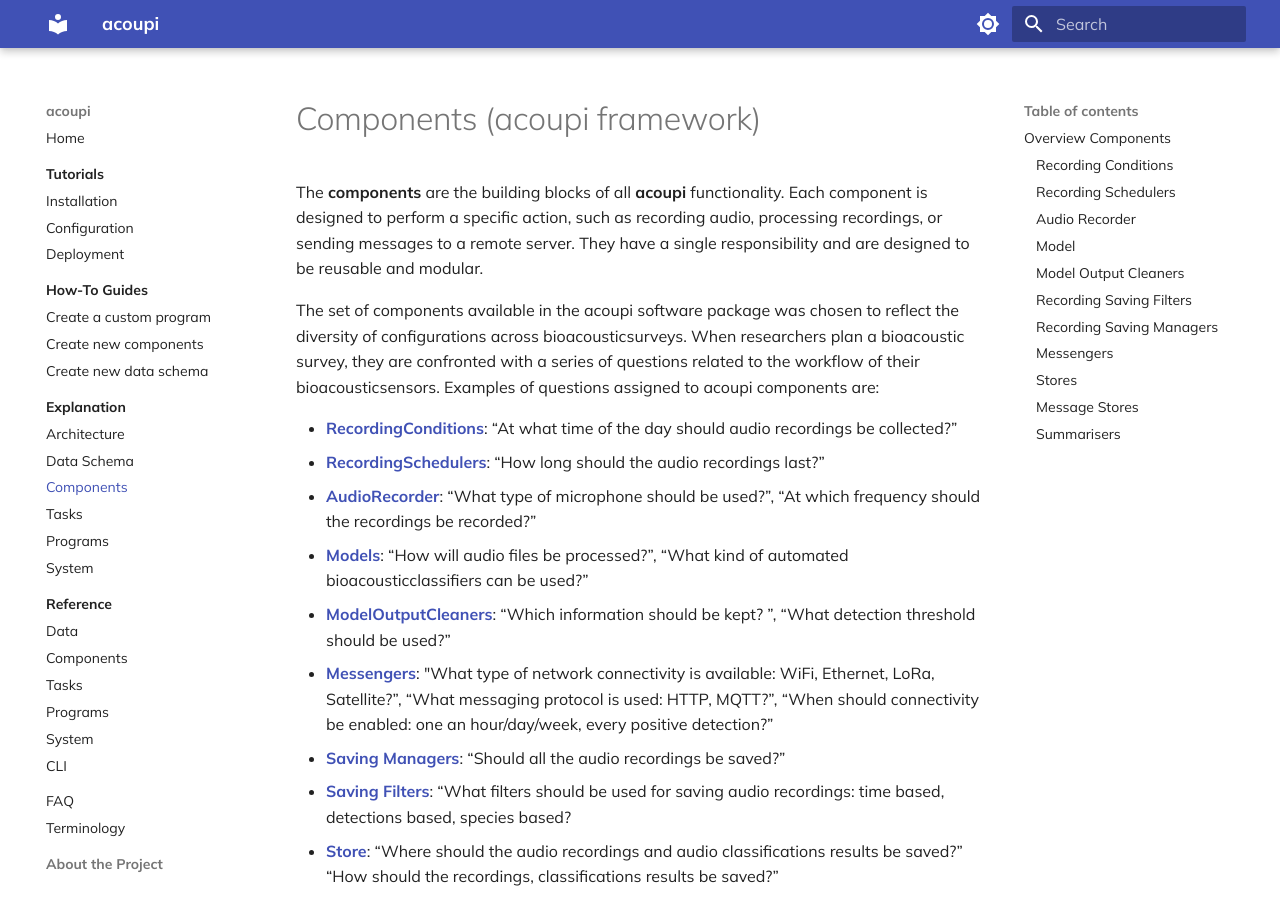
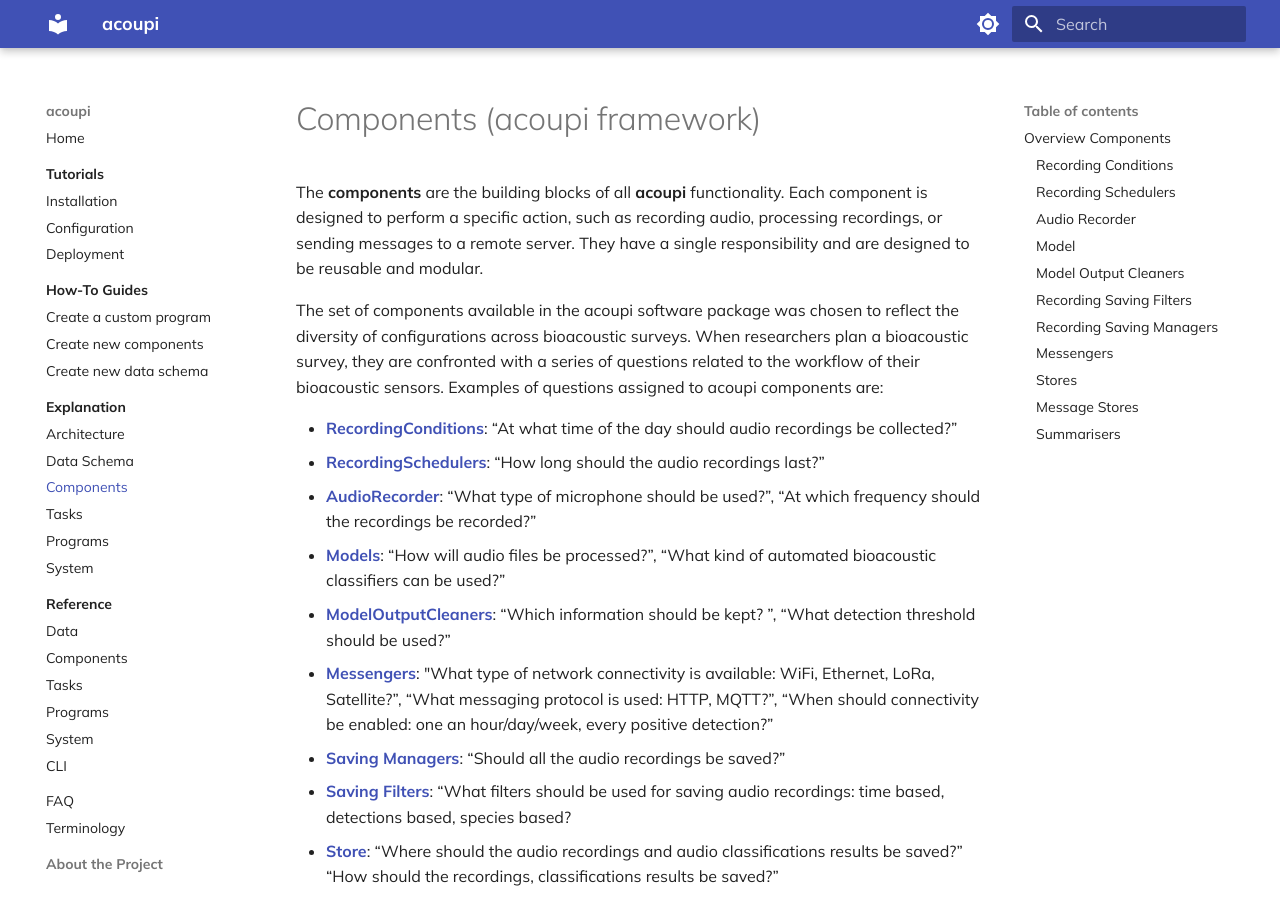
Before and after one commit to acoupi/acoupi, an MkDocs documentation site: the page built from docs/explanation/components.md, in a window 1280 px wide and 900 px high. Built offline with MkDocs 1.6.1 and Material for MkDocs 9.7.7, drawn with Linux system fonts in a browser that asks for light colours; some of the changed text lies outside the part shown.

Commit message:
Update components.md

```diff
--- a/docs/explanation/components.md
+++ b/docs/explanation/components.md
@@ -4,14 +4,14 @@ The **components** are the building blocks of all **acoupi** functionality.
 Each component is designed to perform a specific action, such as recording audio, processing recordings, or sending messages to a remote server.
 They have a single responsibility and are designed to be reusable and modular.
 
-The set of components available in the acoupi software package was chosen to reflect the diversity of configurations across bioacousticsurveys.
-When researchers plan a bioacoustic survey, they are confronted with a series of questions related to the workflow of their bioacousticsensors.
+The set of components available in the acoupi software package was chosen to reflect the diversity of configurations across bioacoustic surveys.
+When researchers plan a bioacoustic survey, they are confronted with a series of questions related to the workflow of their bioacoustic sensors.
 Examples of questions assigned to acoupi components are:
 
 - [**RecordingConditions**](#recording_conditions): “At what time of the day should audio recordings be collected?”
 - [**RecordingSchedulers**](#recording_schedulers): “How long should the audio recordings last?”
 - [**AudioRecorder**](#audio_recorder): “What type of microphone should be used?”, “At which frequency should the recordings be recorded?”
-- [**Models**](#model): “How will audio files be processed?”, “What kind of automated bioacousticclassifiers can be used?”
+- [**Models**](#model): “How will audio files be processed?”, “What kind of automated bioacoustic classifiers can be used?”
 - [**ModelOutputCleaners**](#model_output_cleaners): “Which information should be kept? ”, “What detection threshold should be used?”
 - [**Messengers**](#messengers): "What type of network connectivity is available: WiFi, Ethernet, LoRa, Satellite?”, “What messaging protocol is used: HTTP, MQTT?”, “When should connectivity be enabled: one an hour/day/week, every positive detection?”
 - [**Saving Managers**](#recording_saving_managers): “Should all the audio recordings be saved?”
@@ -56,7 +56,7 @@ The class and subclass implement the `record()` method.
 The [types.Model][acoupi.components.types.Model] component is in charge of processing a recording and generating predictions.
 This includes running machine learning models to detect specific sounds or patterns in the audio.
 Define the model that is employed to analyse audio recordings.
-Here, the class name refers to the bioacousticmodel name that detect, classify or identify related species in audio recordings.
+Here, the class name refers to the bioacoustic model name that detect, classify or identify related species in audio recordings.
 Acoupi comes with two pre-built models [**BatDetect2**](https://github.com/macaodha/batdetect2) for UK Bat species detection and [**BirdNET**](https://github.com/kahst/BirdNET-Lite) for bird species classification.
 The `Model` class should implement the `run()` method that takes the path of the audio recording files.
 
```
